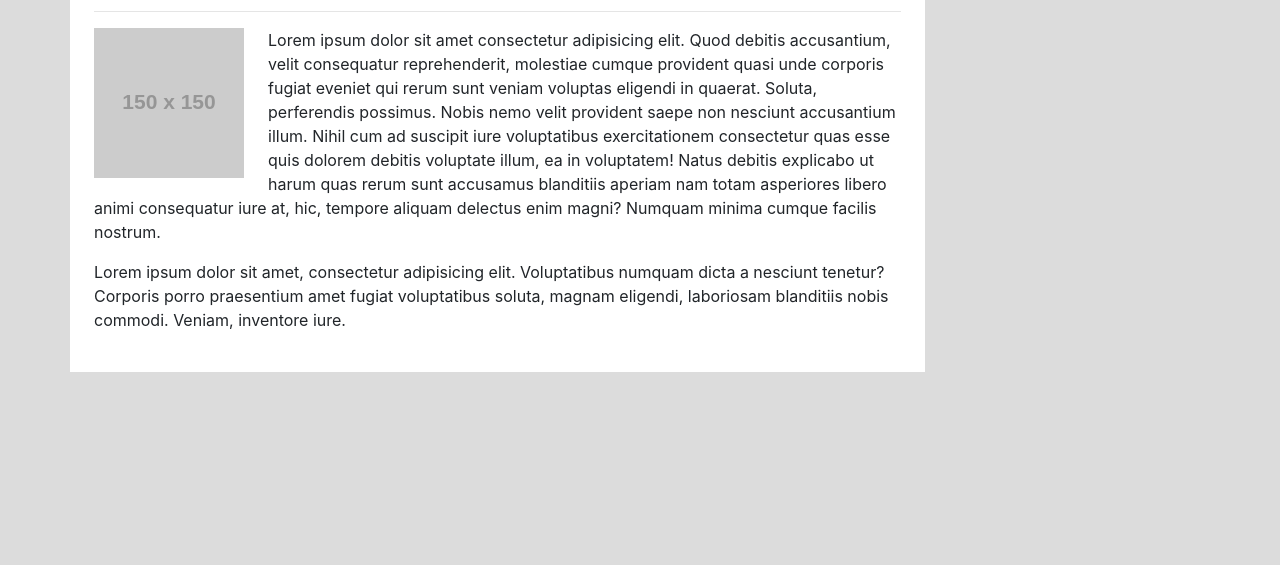
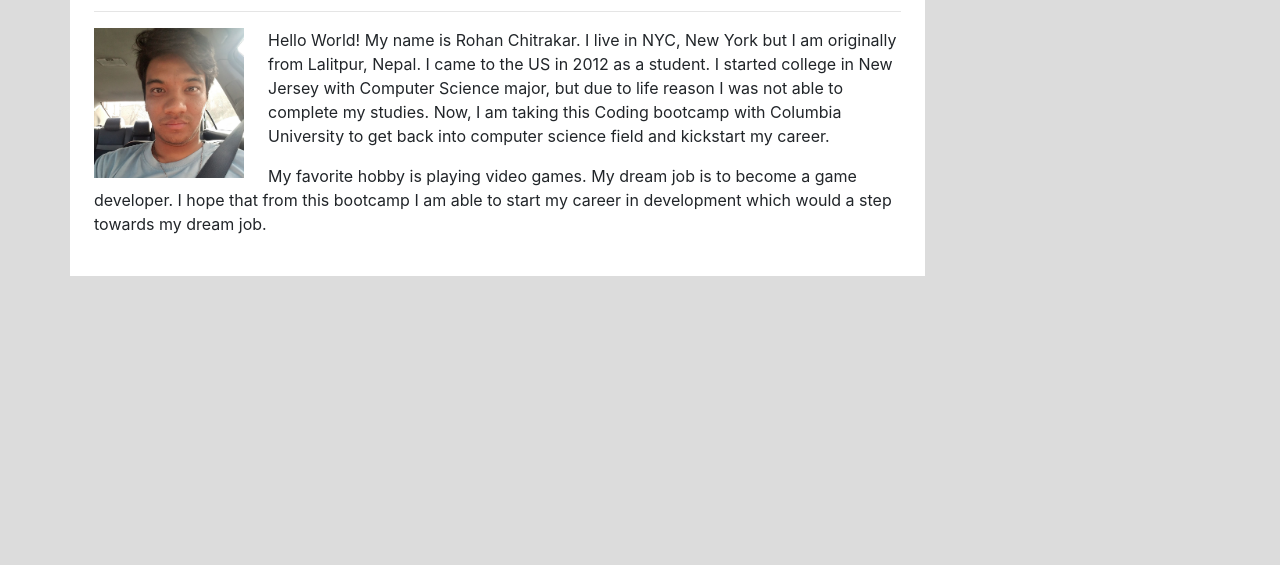
Before and after one commit to roan1088/homework2, a plain HTML site: page index.html in a window 1280 px wide. Shown: the part 181-746 px from the top of the page. Drawn offline with nearby package versions, Linux system fonts and the light colour scheme; placeholder pictures from the web are drawn by us.

Commit message:
Updated the index page with my personalized information

```diff
--- a/index.html
+++ b/index.html
@@ -51,11 +51,9 @@
           <!-- Content row -->
           <div class="row">
               <div class="col">
-                  <img class="float-left mr-4" src="https://via.placeholder.com/150/" alt="">
-                  <p>Lorem ipsum dolor sit amet consectetur adipisicing elit. Quod debitis accusantium, velit consequatur reprehenderit, molestiae cumque provident quasi unde corporis fugiat eveniet qui rerum sunt veniam voluptas eligendi in quaerat.
-                  Soluta, perferendis possimus. Nobis nemo velit provident saepe non nesciunt accusantium illum. Nihil cum ad suscipit iure voluptatibus exercitationem consectetur quas esse quis dolorem debitis voluptate illum, ea in voluptatem!
-                  Natus debitis explicabo ut harum quas rerum sunt accusamus blanditiis aperiam nam totam asperiores libero animi consequatur iure at, hic, tempore aliquam delectus enim magni? Numquam minima cumque facilis nostrum.</p>
-                  <p>Lorem ipsum dolor sit amet, consectetur adipisicing elit. Voluptatibus numquam dicta a nesciunt tenetur? Corporis porro praesentium amet fugiat voluptatibus soluta, magnam eligendi, laboriosam blanditiis nobis commodi. Veniam, inventore iure.</p>
+                  <img class="float-left mr-4" src="images/rohan.jpg" alt="Rohan" width="150px" height="150px">
+                  <p>Hello World! My name is Rohan Chitrakar. I live in NYC, New York but I am originally from Lalitpur, Nepal. I came to the US in 2012 as a student. I started college in New Jersey with Computer Science major, but due to life reason I was not able to complete my studies. Now, I am taking this Coding bootcamp with Columbia University to get back into computer science field and kickstart my career.</p>
+                  <p>My favorite hobby is playing video games. My dream job is to become a game developer. I hope that from this bootcamp I am able to start my career in development which would a step towards my dream job.</p>
               </div>
           </div>
 
```
Also changed, not shown: images/rohan.jpg (added).
